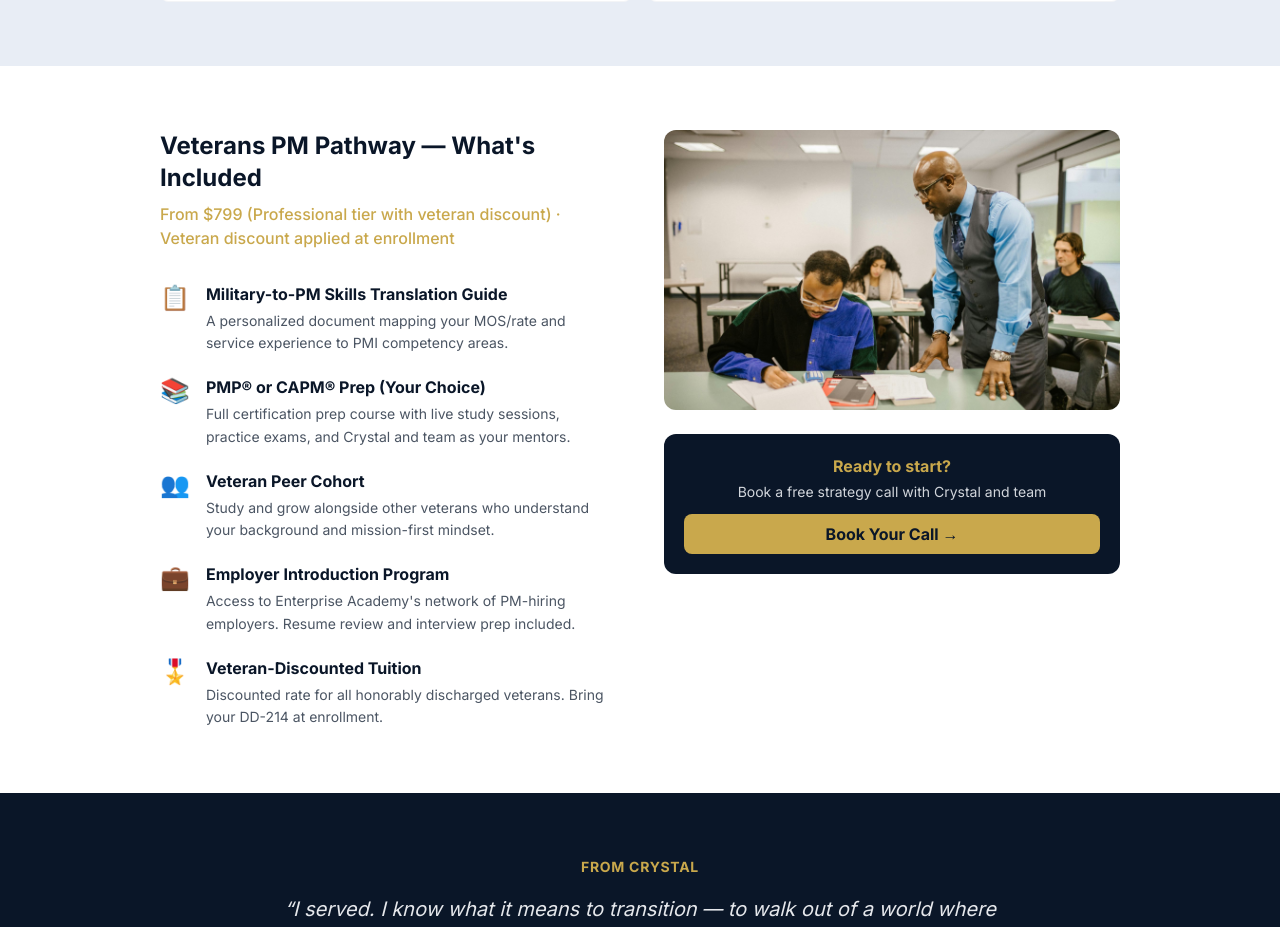
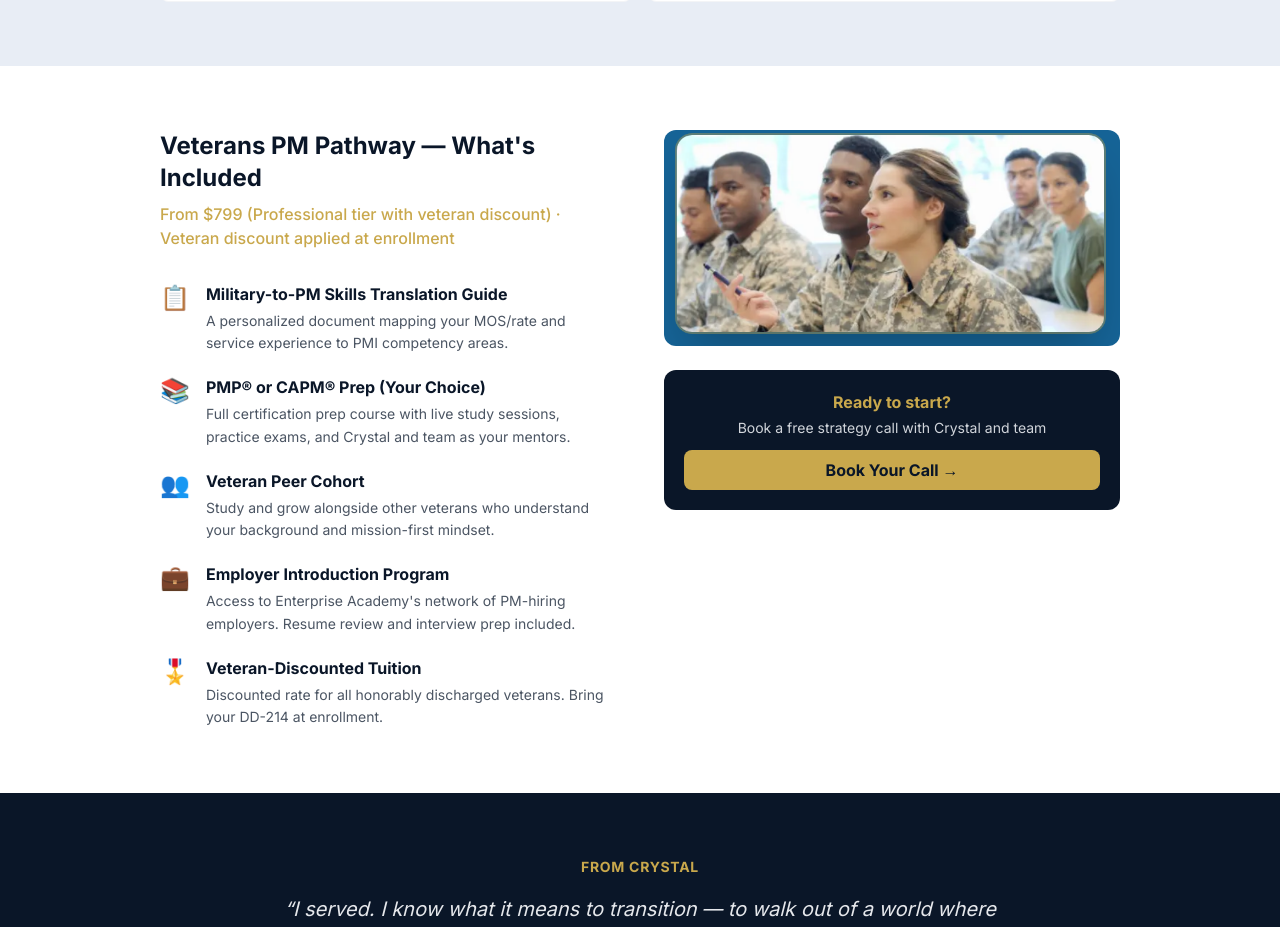
Before and after one commit to D4CGDBEMWS/wisergenerations-pmp, a Next.js app: page /veterans in a window 1280 px wide. Shown: the part 1320-2247 px from the top of the page. Built offline with nearby package versions, Linux system fonts and the light colour scheme; no server answers.

Commit message:
veterans: sidebar image → veterans-classroom.jpg

```diff
--- a/app/veterans/page.tsx
+++ b/app/veterans/page.tsx
@@ -120,8 +120,8 @@ export default function VeteransPage() {
             </div>
             <div className="sticky top-24">
               <img
-                src="/veterans-hero.jpg"
-                alt="Instructor mentoring a student one-on-one in a project management class"
+                src="/veterans-classroom.jpg"
+                alt="Military veterans attending a project management training session"
                 className="w-full rounded-xl object-cover mb-6"
                 style={{ maxHeight: '280px' }}
               />
```
